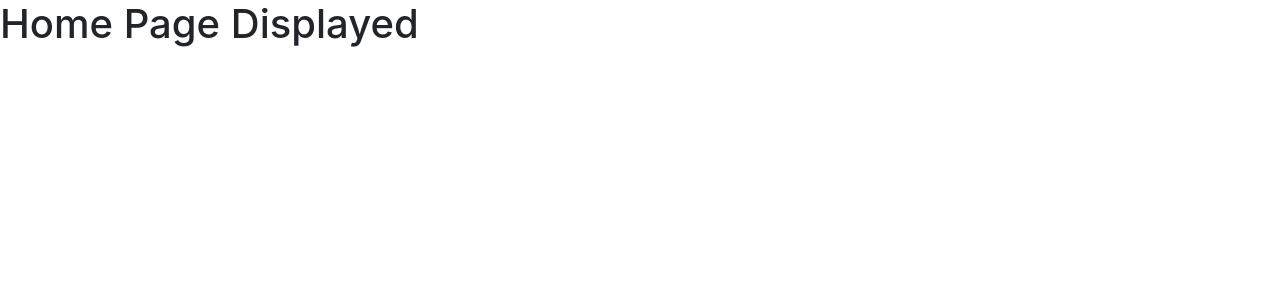
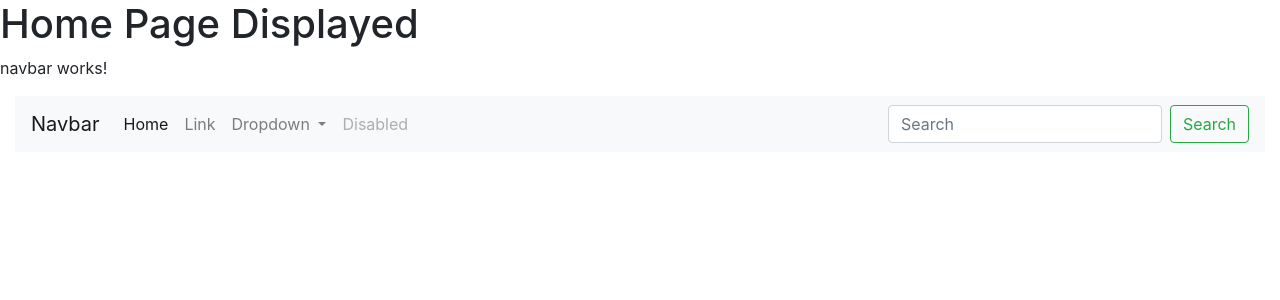
Before and after one commit to FaizyLhr/hostel-mgmt-system, an Angular app in the folder client/: page / in a window 1280 px wide. Shown: the top 300 px of the page. Built offline with nearby package versions, Linux system fonts and the light colour scheme.

Commit message:
Added navbar

```diff
--- /dev/null
+++ b/client/src/app/MyComponents/navbar/navbar.component.html
@@ -0,0 +1,62 @@
+<p>navbar works!</p>
+<div class="container-fluid">
+  <nav class="navbar navbar-expand-lg navbar-light bg-light">
+    <a class="navbar-brand" href="#">Navbar</a>
+    <button
+      class="navbar-toggler"
+      type="button"
+      data-toggle="collapse"
+      data-target="#navbarSupportedContent"
+      aria-controls="navbarSupportedContent"
+      aria-expanded="false"
+      aria-label="Toggle navigation"
+    >
+      <span class="navbar-toggler-icon"></span>
+    </button>
+
+    <div class="collapse navbar-collapse" id="navbarSupportedContent">
+      <ul class="navbar-nav mr-auto">
+        <li class="nav-item active">
+          <a class="nav-link" href="#"
+            >Home <span class="sr-only">(current)</span></a
+          >
+        </li>
+        <li class="nav-item">
+          <a class="nav-link" href="#">Link</a>
+        </li>
+        <li class="nav-item dropdown">
+          <a
+            class="nav-link dropdown-toggle"
+            href="#"
+            id="navbarDropdown"
+            role="button"
+            data-toggle="dropdown"
+            aria-expanded="false"
+          >
+            Dropdown
+          </a>
+          <div class="dropdown-menu" aria-labelledby="navbarDropdown">
+            <a class="dropdown-item" href="#">Action</a>
+            <a class="dropdown-item" href="#">Another action</a>
+            <div class="dropdown-divider"></div>
+            <a class="dropdown-item" href="#">Something else here</a>
+          </div>
+        </li>
+        <li class="nav-item">
+          <a class="nav-link disabled">Disabled</a>
+        </li>
+      </ul>
+      <form class="form-inline my-2 my-lg-0">
+        <input
+          class="form-control mr-sm-2"
+          type="search"
+          placeholder="Search"
+          aria-label="Search"
+        />
+        <button class="btn btn-outline-success my-2 my-sm-0" type="submit">
+          Search
+        </button>
+      </form>
+    </div>
+  </nav>
+</div>
--- /dev/null
+++ b/client/src/app/MyComponents/navbar/navbar.component.ts
@@ -0,0 +1,15 @@
+import { Component, OnInit } from '@angular/core';
+
+@Component({
+  selector: 'app-navbar',
+  templateUrl: './navbar.component.html',
+  styleUrls: ['./navbar.component.css']
+})
+export class NavbarComponent implements OnInit {
+
+  constructor() { }
+
+  ngOnInit(): void {
+  }
+
+}
--- a/client/src/app/app.component.html
+++ b/client/src/app/app.component.html
@@ -1,3 +1,4 @@
 <h1>
   Home Page Displayed
 </h1>
+<app-navbar></app-navbar>
--- a/client/src/app/app.module.ts
+++ b/client/src/app/app.module.ts
@@ -7,13 +7,15 @@
 import { HomeComponent } from './MyComponents/home/home.component';
 import { SignUpComponent } from './MyComponents/sign-up/sign-up.component';
 import { NgbModule } from '@ng-bootstrap/ng-bootstrap';
+import { NavbarComponent } from './MyComponents/navbar/navbar.component';
 
 @NgModule({
   declarations: [
     AppComponent,
     SigninComponent,
     HomeComponent,
-    SignUpComponent
+    SignUpComponent,
+    NavbarComponent
   ],
   imports: [
     BrowserModule,
```
Also changed, not shown: client/src/app/MyComponents/navbar/navbar.component.css (added), 1 other file (tests, documents, lock files or other folders).
